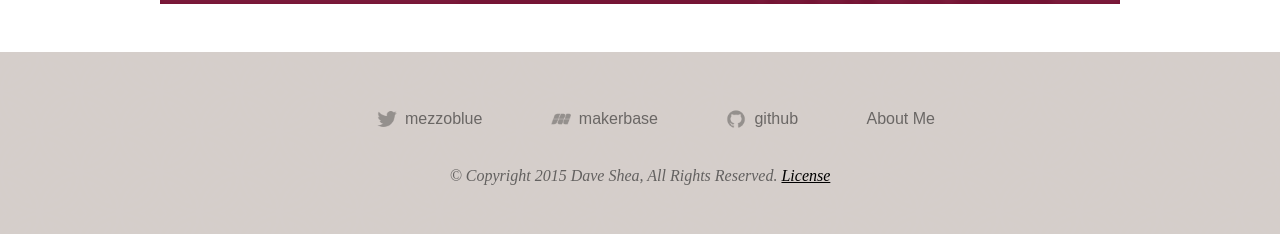
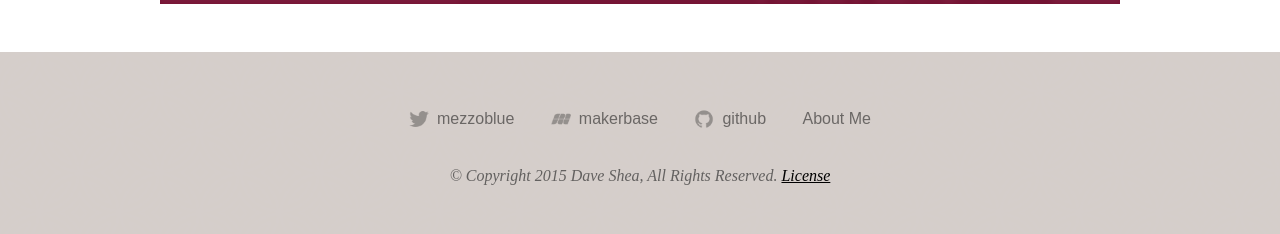
Before and after one commit to lindakovacs/daveshea.com, a Jekyll site: the page built from index.html, in a window 1280 px wide. Shown: the part 2506-2740 px from the top of the page. Built offline with Jekyll 4.4.1, drawn with Linux system fonts in a browser that asks for light colours.

Commit message:
Fixing a ul regression

```diff
--- a/_sass/_layout.scss
+++ b/_sass/_layout.scss
@@ -100,6 +100,7 @@
         display: inline;
         flex: none;
         padding: 0 1rem;
+        margin: 0;
         vertical-align: bottom;
 
         a {
@@ -184,6 +185,7 @@
 }
 .link {
     padding: 0 1rem 0.5rem 0;
+    margin: 0;
     font-size: 1rem;
     vertical-align: baseline;
     :link {
```
Also changed, not shown: 2 other files.
